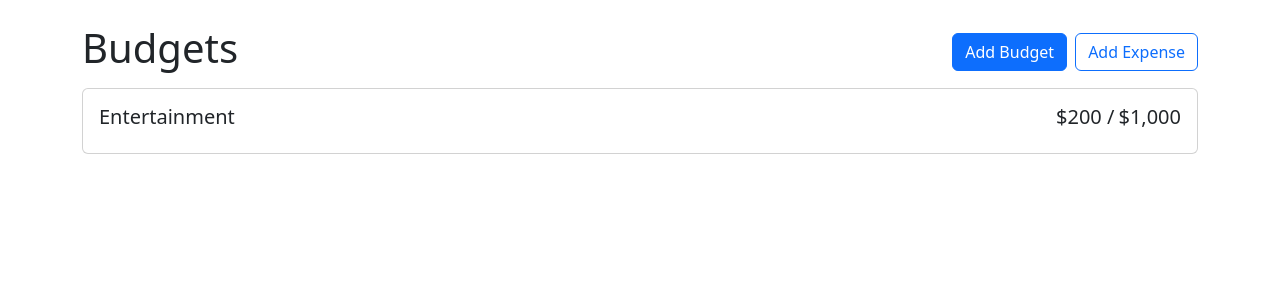
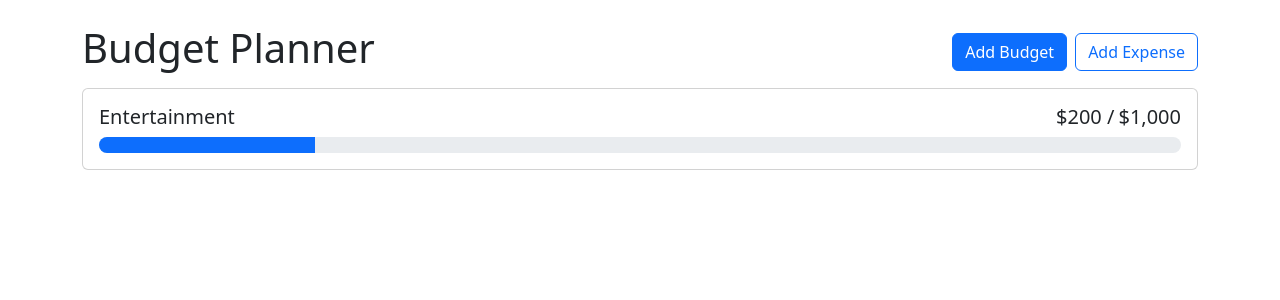
Before and after one commit to shadanamini/budget-application, a React (Create React App) app: page / in a window 1280 px wide. Shown: the top 300 px of the page. Built offline with nearby package versions, Linux system fonts and the light colour scheme.

Commit message:
added progress bar

```diff
--- a/src/App.js
+++ b/src/App.js
@@ -9,7 +9,7 @@ function App() {
         <Container className="my-4">
             <Stack direction="horizontal" gap="2" className="mb-2">
                 <h1 className="me-auto">
-                    Budgets
+                    Budget Planner
                 </h1>
                 <Button variant="primary">Add Budget</Button>
                 <Button variant="outline-primary">Add Expense</Button>
--- a/src/components/BudgetCard.js
+++ b/src/components/BudgetCard.js
@@ -1,4 +1,4 @@
-import {Card} from 'react-bootstrap';
+import {Card, ProgressBar} from 'react-bootstrap';
 import { currencyFormatter } from '../utils';
 
 function BudgetCard({name, amount, max}) {
@@ -16,9 +16,20 @@ function BudgetCard({name, amount, max}) {
                     </span>
                 </div>
             </Card.Title>
+            <ProgressBar
+                className="rounded-pill"
+                variant={getProgressBarVariant(amount, max)} min={0} max={max} now={amount}>
+            </ProgressBar>
         </Card.Body>
     </Card>
   )
 }
 
-export default BudgetCard
+function getProgressBarVariant(amount, max) {
+    const ratio = amount / max
+    if (ratio < 0.5) return "primary"
+    if (ratio < 0.75) return "warning"
+    return "danger"
+  }
+
+export default BudgetCard;
```
